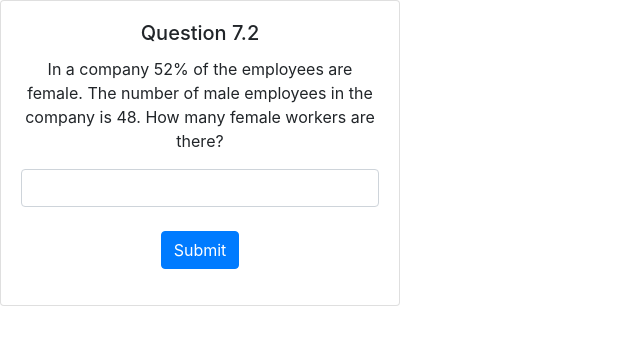
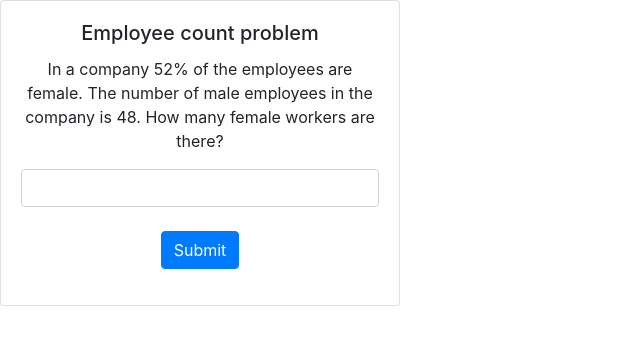
Before and after one commit to Custodia/exam-prepper, a React (Create React App) app: page / in a window 1280 px wide. Shown: the top 342 px of the page, without its empty margins (0-640 px from the left). Built offline with nearby package versions, Linux system fonts and the light colour scheme.

Commit message:
Change problem title to be more descriptive

```diff
--- a/src/components/problems/EmployeeCount.jsx
+++ b/src/components/problems/EmployeeCount.jsx
@@ -49,7 +49,7 @@ const EmployeeCountProblem = () => {
     femalePercentage,
   } = getProblemValues()
 
-  const problemTitle = 'Question 7.2'
+  const problemTitle = 'Employee count problem'
   const problemStatement = `In a company ${femalePercentage}% of the employees are female. The number of male employees in the company is ${maleEmployees}. How many female workers are there?`
   const isAnswerCorrect = (answer) => parseInt(answer) === femaleEmployees
 
```
